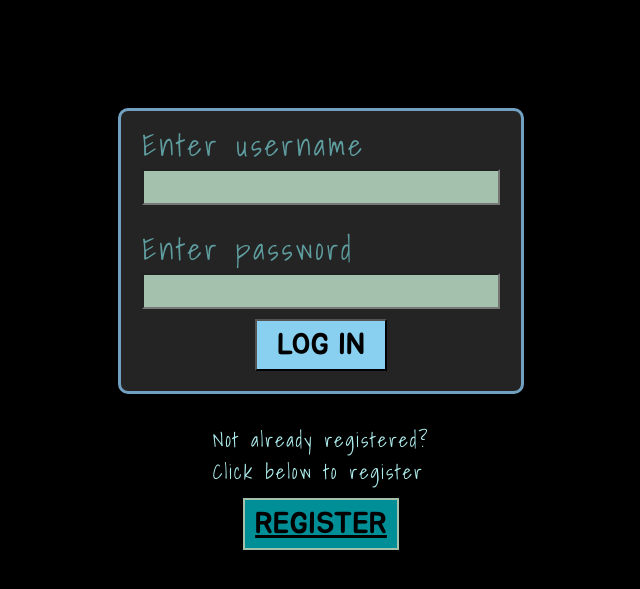
After one commit to Theerttha/trial, a Flask app: template templates/login.html in a window 1280 px wide. The commit adds this page. Shown: the top 589 px of the page, without its empty margins (319-959 px from the left). Run offline with Flask 2, Linux system fonts and the light colour scheme; the template is opened without the code that fills it, so the values that code supplies are empty.

Commit message:
desperation has consumed my soul

```diff
--- a/app.py
+++ b/app.py
@@ -1,9 +1,10 @@
-from flask import Flask, render_template,url_for,request,redirect,jsonify
+from flask import Flask, render_template,url_for,request,redirect
 from flask_sqlalchemy import SQLAlchemy as sql
 app=Flask(__name__)
 app.config['SQLALCHEMY_DATABASE_URI'] = 'sqlite:///data.db'
+app.config['SQLALCHEMY_TRACK_MODIFICATIONS'] = False
 db=sql(app)
-
+db.init_app(app)
 class data(db.Model):
     id=db.Column(db.Integer, primary_key = True)
     username=db.Column(db.String(30))
@@ -12,7 +13,7 @@ class data(db.Model):
     def __repr__(self):
         return '<Task %r>' % self.id
 @app.route('/',methods=['POST','GET'])
-def index():
+def login():
     if request.method=='POST':
         user_name=request.form['user']
         pass_word=request.form['password']
@@ -21,26 +22,31 @@ def index():
         for i in users:
             if i.username==user_name and i.password==pass_word:
                 return "yes"
-    return render_template('index.html')
+    return render_template('login.html')
 @app.route('/register',methods=['POST','GET'],endpoint='register')
-def index():
+def register():
+    print("xxx")
     if request.method=='POST':
+        print("yyy")
         user_reg=request.form['user_register']
         pass_word_reg=request.form['password_register']
         users=data.query.all()
         reg_user_exists=False
+        print("inside register")
         for i in users:
+            print(i.username)
             if i.username==user_reg:
 
                 return render_template('register.html',reg_user_exists=True)
+
 
         obj=data(username=user_reg, password=pass_word_reg)
         try:
 
             db.session.add(obj)
             db.session.commit()
-            jsonify({"message":"a","id":obj.id})
-            return render_template('index.html')
+
+            return render_template('login.html')
         except:
             return "error"
     return render_template('register.html')
--- a/static/css/main.css
+++ b/static/css/main.css
@@ -32,10 +32,8 @@ body{
     letter-spacing: 3px;
 }
 .login,.registerin{
-
     background-color: #89CFF0;
     justify-self: center;
-
     margin-bottom: 20px;
     font-family: Jua;
     font-size: 30px;
@@ -43,6 +41,13 @@ body{
     padding-bottom: 5px;
     padding-left: 20px;
     padding-right: 20px;
+
+}
+.register_button_text{
+    font-family: Jua;
+    font-size: 30px;
+    color: black;
+
 
 }
 .exists_message{
--- a/static/js/script.js
+++ /dev/null
@@ -1,3 +0,0 @@
-function registerpage(){
-
-}
--- a/templates/index.html
+++ b/templates/index.html
@@ -4,6 +4,8 @@
         <title>
             Note
         </title>
+        <meta charset="utf-8" />
+        <meta name="viewport" content="width=device-width, initial-scale=1"/>
         <link rel="stylesheet" href="{{url_for('static', filename='css/main.css')}}">
         <link rel="preconnect" href="https://fonts.googleapis.com">
         <link rel="preconnect" href="https://fonts.gstatic.com" crossorigin>
@@ -13,32 +15,9 @@
         </script>
     </head>
     <body class="body" id="body">
-        <form action="/" method="POST">
-            <div class="main" id="main">
-                <h class="text_login">Enter username</h>
-                <input type="text" class="input_login" name="user" id="user">
-                <h class="text_login">Enter password</h>
-                <input type="'text" class="input_login" name="password" id="password">
-                <button class="login">
-                    LOG IN
-                </button>
-            </div>
 
-        </form>
-        <div class="register_box">
-            <div class="register_text_box">
-                <h class="register_text">Not already registered?<br>Click below to register<br></h>
-
-            </div>
-            <div class="register_button_box">
-                <button class="register_button" onclick="window.location.href='/register';">
-                    REGISTER
-                </button>
-
-            </div>
-
-
-        </div>
+        {% block content %}
+        {%endblock%}
 
 
 
--- /dev/null
+++ b/templates/login.html
@@ -0,0 +1,32 @@
+{% extends "index.html" %}
+{% block content %}
+    <form action="/" method="POST">
+        <div class="main" id="main">
+            <label class="text_login">Enter username</label>
+            <input type="text" class="input_login" name="user" id="user">
+            <h class="text_login">Enter password</h>
+            <input type="'text" class="input_login" name="password" id="password">
+            <button class="login">
+                LOG IN
+            </button>
+        </div>
+
+    </form>
+    <div class="register_box">
+        <div class="register_text_box">
+            <h class="register_text">Not already registered?<br>Click below to register<br></h>
+
+        </div>
+        <div class="register_button_box">
+            <button class="register_button">
+                <a class="register_button_text" href="/register">
+                    REGISTER
+                </a>
+
+            </button>
+
+        </div>
+
+
+    </div>
+{% endblock %}
```
Also changed, not shown: templates/register.html (+17 -17 lines), data.db.
